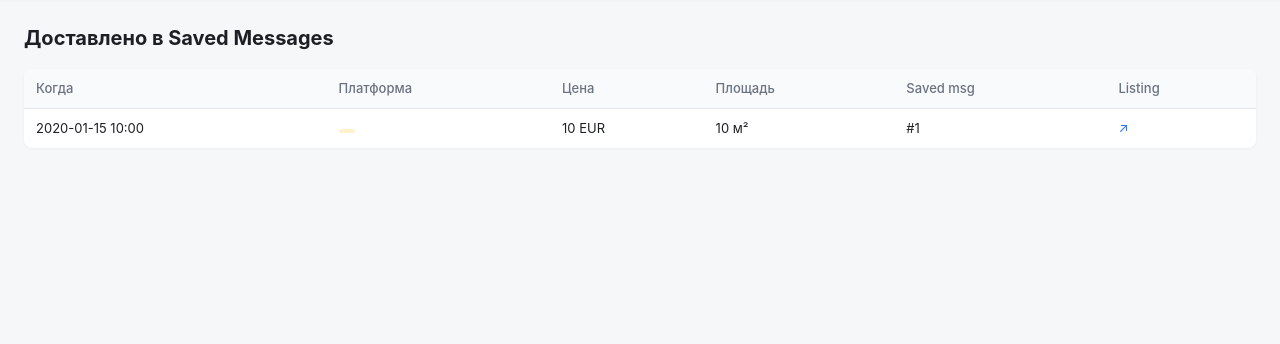
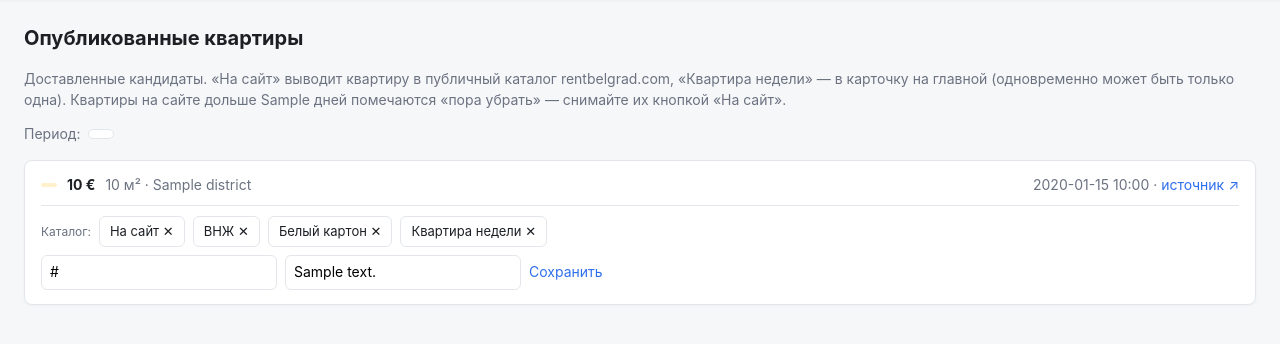
Before and after one commit to MWildFire/BelgradAppartment, a FastAPI app: template src/admin/templates/published.html in a window 1280 px wide. Shown: the part 59-403 px from the top of the page. Run offline with FastAPI, Linux system fonts and the light colour scheme; the template is opened without the code that fills it: most values are stand-ins (such as "Sample title", 1, 10 or a date in 2020).

Commit message:
feat(admin): curation controls on «Опубликованные» + exclusive featured + 3-week retention
The admin /queue is structurally empty (delivery flips every match to PUBLISHED), so Дарья had no
surface to publish/manage flats. Move curation to /published (her real list):

- Per-flat site controls inline on /published: «На сайт» (publish/take-down), «Квартира недели»,
  ВНЖ / Белый картон, note — plus «на сайте» / «снято» (is_active=0) / age badges, and a
  «за неделю / за 3 недели / все» window filter for the one-time catch-up.
- «Квартира недели» is now EXCLUSIVE: featuring one demotes any other (site_toggle_featured clears
  other overlays first). Fixes the arbitrary hero pick when several were featured.
- Retention, warn-first (no auto-delete): src/site/retention.py flags listings live ≥21 days; a
  red «пора убрать» badge in the admin + a nightly Telegram notice (hooked fault-isolated into
  nightly-refresh; also a `site-retention-notice` CLI command) to Дарья + оператор. Removal stays
  a manual «На сайт» click; the record is kept.
- Admin CSS: visible toggle on-state, status badges, window chips, overdue card.

Review fixes: naive-UTC age math (SQLite returns naive datetimes — would have 500'd); notice goes
via send_text_via_bot (mode-agnostic) not send_text_to_recipients(None,…) (raises under userbot),
with a TG_BOT_TOKEN guard. Tests: featured exclusivity, /published render, retention overdue +
notice + no-op + no-token. Full suite 512 passed.

Co-Authored-By: Claude Opus 4.8 <noreply@anthropic.com>

```diff
--- a/src/admin/routes.py
+++ b/src/admin/routes.py
@@ -3,12 +3,13 @@
 from __future__ import annotations
 
 import logging
+from datetime import timedelta
 from pathlib import Path
 
 from fastapi import APIRouter, Depends, Form, HTTPException, Query, Request, status
 from fastapi.responses import FileResponse, HTMLResponse, RedirectResponse
 from fastapi.templating import Jinja2Templates
-from sqlalchemy import select
+from sqlalchemy import select, update
 from sqlalchemy.orm import selectinload
 
 from src.admin.auth import require_admin
@@ -23,7 +24,7 @@ from src.db import (
     SourceChannel,
     get_session,
 )
-from src.db.models import DailyMetrics, Lead, SiteListing
+from src.db.models import DailyMetrics, Lead, SiteListing, utcnow
 from src.post import render_post
 
 logger = logging.getLogger(__name__)
@@ -51,35 +52,78 @@ async def queue_view(request: Request, _: str = Depends(require_admin)) -> HTMLR
     )
 
 
+# Retention: a listing live on the public site this long should come down (warn-first, no auto-delete).
+SITE_RETENTION_DAYS = 21
+# Time windows for the «Опубликованные» list — «за неделю» for the one-time catch-up, «все» for everything.
+_PUBLISHED_WINDOWS = {"week": 7, "3weeks": 21, "all": None}
+
+
 @router.get("/published", response_class=HTMLResponse)
-async def published_view(request: Request, _: str = Depends(require_admin)) -> HTMLResponse:
+async def published_view(
+    request: Request,
+    window: str = Query("3weeks"),
+    _: str = Depends(require_admin),
+) -> HTMLResponse:
+    """Delivered candidates + per-flat site controls — Дарья's real curation surface.
+
+    /queue only holds PENDING matches, but delivery flips every match to PUBLISHED, so the
+    candidates live here. Each row exposes the SiteListing toggles («На сайт» / «Квартира недели» /
+    flags / note), whether it's live on the site, whether the source is «снято» (is_active=0), and
+    a «пора убрать» flag once it has been on the site ≥ SITE_RETENTION_DAYS.
+    """
+    window = window if window in _PUBLISHED_WINDOWS else "3weeks"
+    days = _PUBLISHED_WINDOWS[window]
+    # SQLite returns naive datetimes; use naive-UTC `now` so age subtraction doesn't mix awareness.
+    now = utcnow().replace(tzinfo=None)
     async with get_session() as s:
-        rows = (
-            await s.execute(
-                select(PublishedPost)
-                .options(
-                    selectinload(PublishedPost.match)
-                    .selectinload(Match.listing)
-                )
-                .order_by(PublishedPost.published_at.desc())
-                .limit(200)
-            )
-        ).scalars().all()
+        stmt = (
+            select(PublishedPost)
+            .options(selectinload(PublishedPost.match).selectinload(Match.listing))
+            .order_by(PublishedPost.published_at.desc())
+            .limit(300)
+        )
+        if days is not None:
+            stmt = stmt.where(PublishedPost.published_at >= now - timedelta(days=days))
+        rows = (await s.execute(stmt)).scalars().all()
+        match_ids = [p.match_id for p in rows if p.match_id]
+        site_by_match: dict[int, SiteListing] = {}
+        if match_ids:
+            sl_rows = (
+                await s.execute(select(SiteListing).where(SiteListing.match_id.in_(match_ids)))
+            ).scalars().all()
+            site_by_match = {sl.match_id: sl for sl in sl_rows}
         items = []
         for p in rows:
             listing = p.match.listing if p.match else None
+            site = site_by_match.get(p.match_id)
+            live = bool(site and site.is_public)
+            # Age counts from when it was put on the site (created_at), only while it IS live.
+            age_days = (now - site.created_at).days if (site is not None and live) else None
             items.append({
-                "id": p.id,
+                "match_id": p.match_id,
                 "tg_message_id": p.tg_message_id,
                 "published_at": p.published_at,
-                "post_text": p.post_text,
                 "platform": listing.platform.value if listing else "—",
                 "listing_url": listing.url if listing else None,
                 "price_eur": listing.price_eur if listing else None,
                 "area_m2": listing.area_m2 if listing else None,
+                "district": listing.district if listing else None,
+                "is_rented": bool(listing and not listing.is_active),
+                "site": site,
+                "live": live,
+                "age_days": age_days,
+                "overdue": age_days is not None and age_days >= SITE_RETENTION_DAYS,
             })
     return templates.TemplateResponse(
-        request, "published.html", {"items": items, "active_nav": "published"}
+        request,
+        "published.html",
+        {
+            "items": items,
+            "active_nav": "published",
+            "window": window,
+            "windows": list(_PUBLISHED_WINDOWS.keys()),
+            "retention_days": SITE_RETENTION_DAYS,
+        },
     )
 
 
@@ -254,13 +298,24 @@ async def site_toggle_featured(
     _: str = Depends(require_admin),
     __: None = Depends(require_csrf),
 ) -> HTMLResponse:
-    """«Квартира недели» flag. Upserts the overlay and flips is_featured idempotently.
-    Creating via this toggle never runs the text-parse and leaves other fields at their
-    DB defaults (is_public True, flags False)."""
+    """«Квартира недели» flag — EXCLUSIVE: at most one featured listing at a time.
+
+    Turning a listing on first clears is_featured on every OTHER overlay (so the hero card is
+    deterministic), then sets this one. Turning off just clears this one. Upsert; creating via
+    this toggle never runs the text-parse and leaves other fields at their DB defaults."""
     async with get_session() as s:
         await _require_match(s, match_id)
         site, _created = await get_or_create_site_listing(s, match_id)
-        site.is_featured = not site.is_featured
+        if site.is_featured:
+            site.is_featured = False
+        else:
+            # Exclusivity: demote any other currently-featured listing before promoting this one.
+            await s.execute(
+                update(SiteListing)
+                .where(SiteListing.id != site.id, SiteListing.is_featured.is_(True))
+                .values(is_featured=False)
+            )
+            site.is_featured = True
     return _site_controls(request, match_id, site)
 
 
--- a/src/admin/templates/base.html
+++ b/src/admin/templates/base.html
@@ -76,6 +76,27 @@
     .error-box { padding: 10px 14px; border-radius: 6px; background: #fde2e2; color: var(--red); font-size: 13px; }
     .ok-box { padding: 10px 14px; border-radius: 6px; background: #dff5e9; color: var(--green); font-size: 13px; }
     pre.raw-text { white-space: pre-wrap; background: #fafbfc; padding: 10px; border: 1px solid var(--border); border-radius: 6px; font-size: 12px; max-height: 140px; overflow: auto; }
+    .muted { color: var(--muted); }
+    .badge-grey { background: #eceef1; color: var(--muted); }
+    /* site-publish controls (shared by /queue and /published) — make the on-state obvious. */
+    .site-controls { margin-top: 10px; padding-top: 10px; border-top: 1px solid var(--border); }
+    .site-controls-row { display: flex; gap: 8px; align-items: center; flex-wrap: wrap; margin-bottom: 8px; }
+    .site-controls-label { color: var(--muted); font-size: 12px; }
+    .btn-toggle { padding: 5px 10px; font-size: 13px; }
+    .btn-toggle.is-on { background: var(--green); color: #fff; border-color: var(--green); }
+    .btn-toggle.is-on:hover { background: #158a55; }
+    .site-meta-form { display: flex; gap: 8px; flex-wrap: wrap; align-items: center; }
+    .site-meta-form input { padding: 6px 8px; border: 1px solid var(--border); border-radius: 6px; font: inherit; min-width: 180px; }
+    /* /published curation list */
+    .window-filter { display: flex; gap: 8px; align-items: center; margin-bottom: 16px; flex-wrap: wrap; }
+    .chip { padding: 4px 12px; border-radius: 999px; border: 1px solid var(--border); background: var(--card); color: var(--muted); }
+    .chip.is-on { background: var(--accent); color: #fff; border-color: var(--accent); }
+    .chip:hover { text-decoration: none; }
+    .pub-list { display: grid; gap: 12px; }
+    .pub-card { background: var(--card); border: 1px solid var(--border); border-radius: 8px; padding: 14px 16px; box-shadow: var(--shadow); }
+    .pub-card.is-overdue { border-color: var(--red); }
+    .pub-head { display: flex; gap: 10px; align-items: center; flex-wrap: wrap; }
+    .pub-head .pub-date { margin-left: auto; }
   </style>
 </head>
 <!-- hx-headers is inherited by every htmx request on the page → CSRF on all hx-post -->
--- a/src/admin/templates/published.html
+++ b/src/admin/templates/published.html
@@ -1,33 +1,43 @@
 {% extends "base.html" %}
-{% block title %}Доставлено — otz-rent-finder{% endblock %}
+{% block title %}Опубликованные — otz-rent-finder{% endblock %}
 {% block content %}
-<h1>Доставлено в Saved Messages</h1>
+<h1>Опубликованные квартиры</h1>
+<p class="muted">Доставленные кандидаты. «На сайт» выводит квартиру в публичный каталог rentbelgrad.com,
+«Квартира недели» — в карточку на главной (одновременно может быть только одна). Квартиры на сайте
+дольше {{ retention_days }} дней помечаются «пора убрать» — снимайте их кнопкой «На сайт».</p>
+
+<div class="window-filter">
+  <span class="muted">Период:</span>
+  {% set labels = {'week': 'за неделю', '3weeks': 'за 3 недели', 'all': 'все'} %}
+  {% for w in windows %}
+    <a class="chip{{ ' is-on' if w == window else '' }}" href="/published?window={{ w }}">{{ labels[w] }}</a>
+  {% endfor %}
+</div>
+
 {% if not items %}
-  <div class="empty">Кандидаты ещё не доставлялись. При новом посте в @OtzRentBelgrad готовый шаблон автоматически прилетит вам в Saved Messages.</div>
+  <div class="empty">За выбранный период доставленных кандидатов нет.</div>
 {% else %}
-<table>
-  <thead>
-    <tr>
-      <th>Когда</th>
-      <th>Платформа</th>
-      <th>Цена</th>
-      <th>Площадь</th>
-      <th>Saved msg</th>
-      <th>Listing</th>
-    </tr>
-  </thead>
-  <tbody>
-    {% for it in items %}
-    <tr>
-      <td>{{ it.published_at.strftime('%Y-%m-%d %H:%M') }}</td>
-      <td><span class="badge badge-yellow">{{ it.platform }}</span></td>
-      <td>{{ it.price_eur or '—' }} EUR</td>
-      <td>{{ '%g' % it.area_m2 if it.area_m2 else '—' }} м²</td>
-      <td>#{{ it.tg_message_id }}</td>
-      <td>{% if it.listing_url %}<a href="{{ it.listing_url }}" target="_blank">↗</a>{% else %}—{% endif %}</td>
-    </tr>
-    {% endfor %}
-  </tbody>
-</table>
+<div class="pub-list">
+  {% for it in items %}
+  <div class="pub-card{{ ' is-overdue' if it.overdue else '' }}">
+    <div class="pub-head">
+      <span class="badge badge-yellow">{{ it.platform }}</span>
+      <strong>{{ it.price_eur or '—' }} €</strong>
+      <span class="muted">{{ '%g м²' % it.area_m2 if it.area_m2 else '' }}{% if it.district %} · {{ it.district }}{% endif %}</span>
+      {% if it.live %}<span class="badge badge-green">на сайте</span>{% endif %}
+      {% if it.is_rented %}<span class="badge badge-grey">снято</span>{% endif %}
+      {% if it.overdue %}
+        <span class="badge badge-red">пора убрать · {{ it.age_days }} дн.</span>
+      {% elif it.live and it.age_days is not none %}
+        <span class="muted">{{ it.age_days }} дн. на сайте</span>
+      {% endif %}
+      <span class="muted pub-date">{{ it.published_at.strftime('%Y-%m-%d %H:%M') }}{% if it.listing_url %} · <a href="{{ it.listing_url }}" target="_blank" rel="noopener">источник ↗</a>{% endif %}</span>
+    </div>
+    {% if it.match_id %}
+      {% with match_id = it.match_id, site = it.site %}{% include "_site_controls.html" %}{% endwith %}
+    {% endif %}
+  </div>
+  {% endfor %}
+</div>
 {% endif %}
 {% endblock %}
```
Also changed, not shown: src/cli.py (+22 -0 lines), src/site/retention.py (added, +90 -0 lines), tests/test_admin_publish.py (+60 -0 lines), tests/test_retention.py (added, +115 -0 lines).
